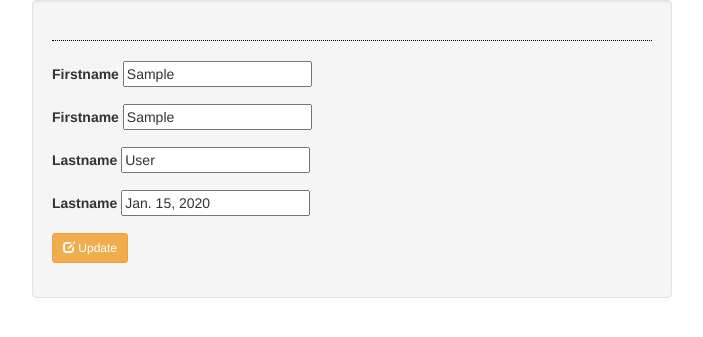
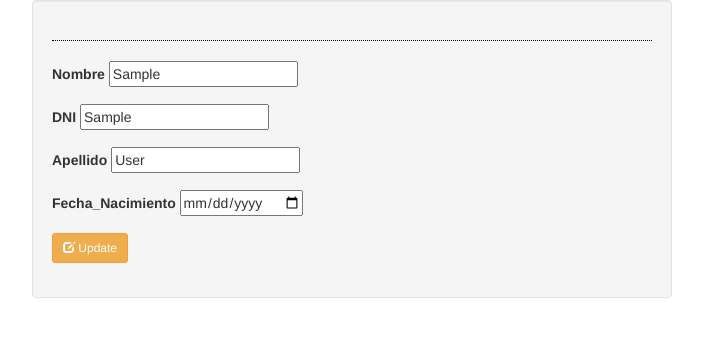
Before and after one commit to CeciliaSol/segunda_aproximacion, a Django app: page /crud/edit/1 in a window 1280 px wide. Shown: the top 337 px of the page, without its empty margins (288-991 px from the left). Run offline with Django 3.2, Linux system fonts and the light colour scheme; tables that the repository leaves empty hold one stand-in row (values such as "Sample post"); some libraries are stand-ins or nearby versions.

Commit message:
segunda_aproximacion

```diff
--- a/crud/templates/crud/edit.html
+++ b/crud/templates/crud/edit.html
@@ -3,20 +3,20 @@
     <form method="POST" action="update/{{ members.id }}">
         {% csrf_token %}
         <div class="form-group">
-            <label for="firstname">Firstname</label>
+            <label for="firstname">Nombre</label>
             <input type="text" name="firstname" value="{{ members.firstname }}" required="required"/>
         </div>
         <div class="form-group">
-            <label for="DNI">Firstname</label>
+            <label for="DNI">DNI</label>
             <input type="text" name="DNI" value="{{ members.DNI }}" required="required"/>
         </div>
         <div class="form-group">
-            <label for="lastname">Lastname</label>
+            <label for="lastname">Apellido</label>
             <input type="text" name="lastname" value="{{ members.lastname }}" required="required"/>
         </div>
         <div class="form-group">
-            <label for="fecha_nacimiento">Lastname</label>
-            <input type="text" name="fecha_nacimiento" value="{{ members.fecha_nacimiento }}" required="required"/>
+            <label for="Fecha_Nacimiento">Fecha_Nacimiento</label>
+            <input type="date" name="Fecha_Nacimiento" value="{{ members.Fecha_Nacimiento }}" required="required"/>
         </div>
         <div class="form-group">
             <button type="submit" class="btn btn-sm btn-warning"><span class="glyphicon glyphicon-edit"></span> Update</button>
--- a/crud/templates/crud/index.html
+++ b/crud/templates/crud/index.html
@@ -13,8 +13,8 @@
         <label for="DNI">DNI</label>
         <input type="text" name="DNI" class="form-control" style="width:60%;" required="required"/>
         <br />
-        <label for="fecha_nacimiento">Fecha_Nacimiento</label>
-        <input type="text" name="fecha_nacimiento" class="form-control" style="width:30%;" required="required"/>
+        <label for="Fecha_Nacimiento">Fecha_Nacimiento</label>
+        <input type="date" name="fecha_nacimiento" class="form-control" style="width:30%;" required="required"/>
         <br />
         <button type="submit" class="btn btn-sm btn-primary"><span class="glyphicon glyphicon-plus"></span> ADD</button>
         <br />
--- a/crud/views.py
+++ b/crud/views.py
@@ -34,6 +34,5 @@ def delete(request, id):
     return redirect('/crud/')
 
 def search(request):
-    members = Member.objects.filter(Q(firstname=request.GET.get('search')) | Q(lastname=request.GET.get('search'))
-    | Q(DNI=request.GET.get('search'))| Q(fecha_nacimiento=request.GET.get('search')))
+    members = Member.objects.filter(Q(firstname=request.GET.get('search')) | Q(lastname=request.GET.get('search')))
     return render(request, 'crud/index.html', {'members': members})
```
